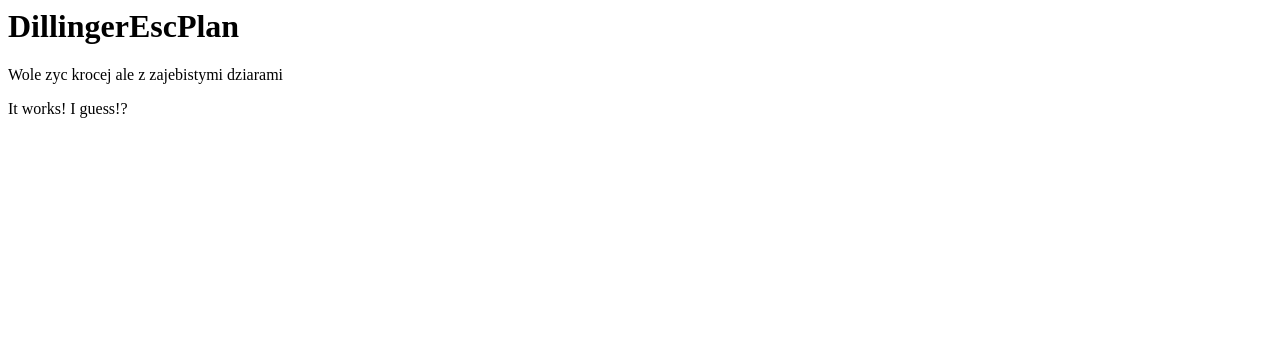
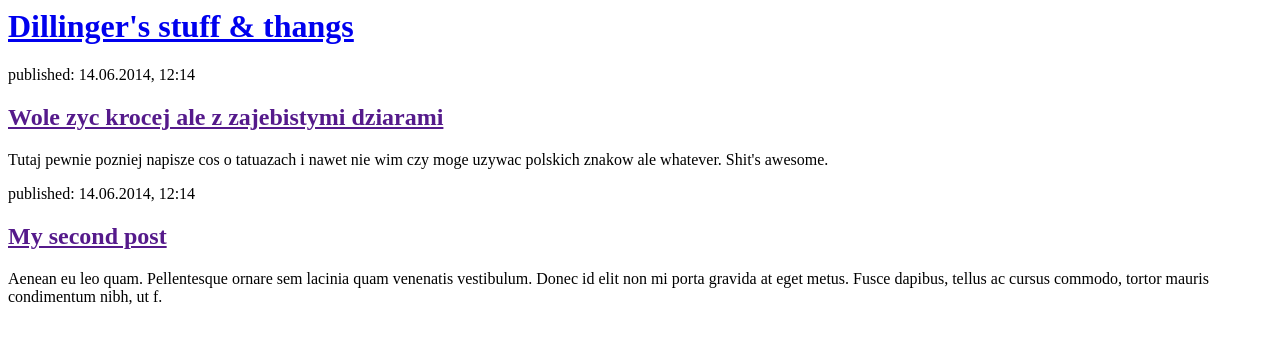
Before and after one commit to dillingerescplan/my-first-blog, a Django app: page / in a window 1280 px wide. Shown: the top 344 px of the page. Run offline with Django 3.2, Linux system fonts and the light colour scheme.

Commit message:
templatka z tutoriala html

```diff
--- a/blog/templates/blog/post_list.html
+++ b/blog/templates/blog/post_list.html
@@ -1,12 +1,22 @@
 <html>
     <head>
-        <title>dillingerescplan bloggin'</title>
+        <title>DillingerEscPlan Bloggin'</title>
     </head>
     <body>
         <div>
-            <h1>DillingerEscPlan</h1>
+            <h1><a href="/">Dillinger's stuff & thangs</a></h1>
         </div>
-        <p>Wole zyc krocej ale z zajebistymi dziarami</p>
-        <p>It works! I guess!?</p>
+
+        <div>
+            <p>published: 14.06.2014, 12:14</p>
+            <h2><a href="">Wole zyc krocej ale z zajebistymi dziarami</a></h2>
+            <p>Tutaj pewnie pozniej napisze cos o tatuazach i nawet nie wim czy moge uzywac polskich znakow ale whatever. Shit's awesome.</p>
+        </div>
+
+        <div>
+            <p>published: 14.06.2014, 12:14</p>
+            <h2><a href="">My second post</a></h2>
+            <p>Aenean eu leo quam. Pellentesque ornare sem lacinia quam venenatis vestibulum. Donec id elit non mi porta gravida at eget metus. Fusce dapibus, tellus ac cursus commodo, tortor mauris condimentum nibh, ut f.</p>
+        </div>
     </body>
 </html>
--- a/blog/views.py
+++ b/blog/views.py
@@ -1,4 +1,5 @@
 from django.shortcuts import render
+from .models import Post
 
 # Create your views here.
 def post_list(request):
```
